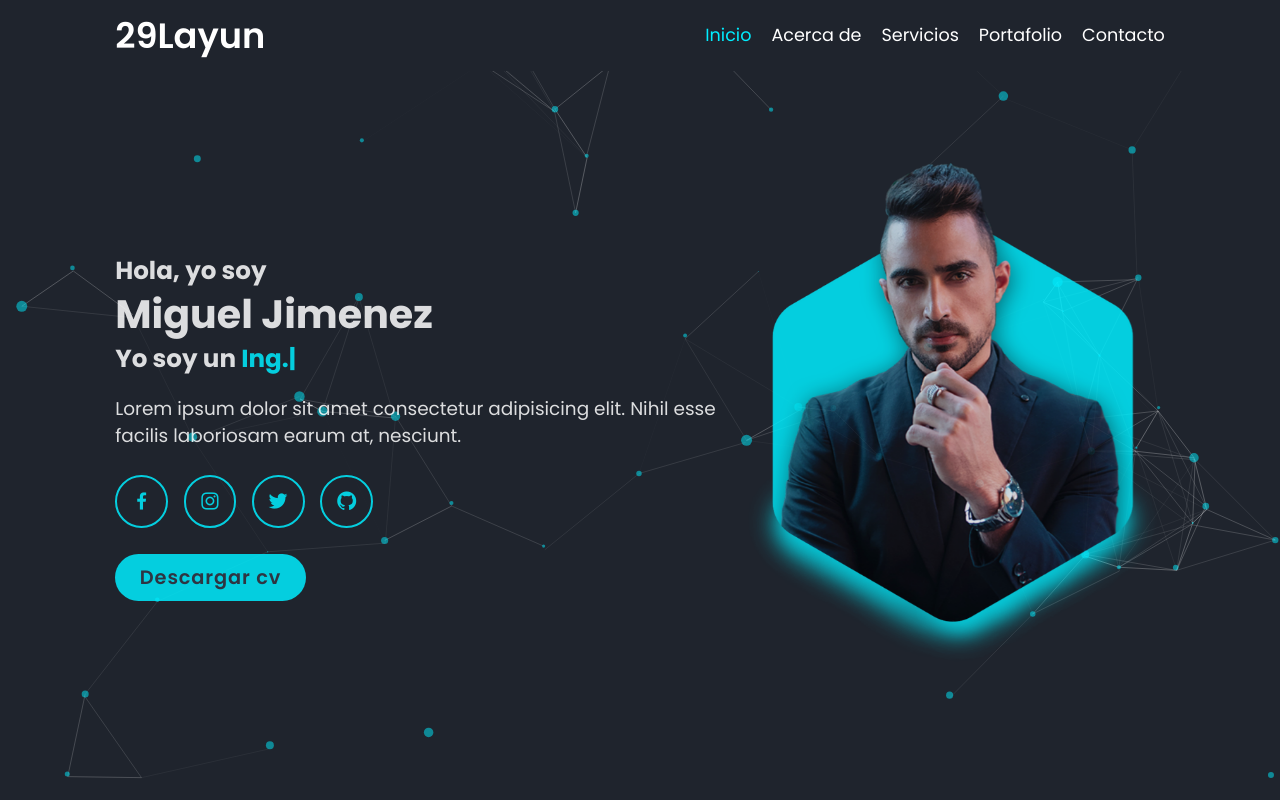
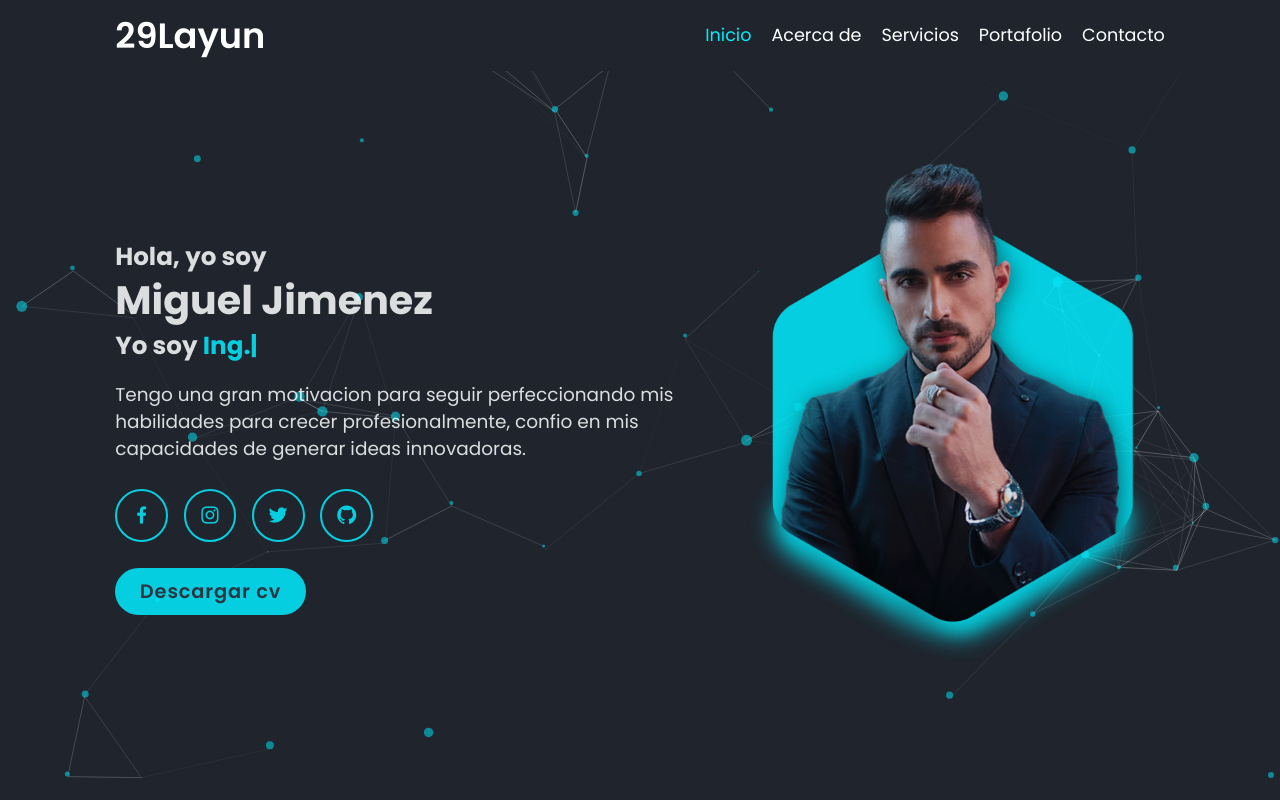
Before and after one commit to 29layun/Portafolioweb, a plain HTML site: page index.html in a window 1280 px wide. Shown: the top 800 px of the page. Drawn offline with nearby package versions, Linux system fonts and the light colour scheme.

Commit message:
Actualizando informacion de apartado home del archivo index

```diff
--- a/index.html
+++ b/index.html
@@ -42,9 +42,10 @@
         <div class="home-content">
             <h3>Hola, yo soy</h3>
             <h1>Miguel Jimenez</h1>
-            <h3>Yo soy un <span class="multiple-text"></span></h3>
-            <p>Lorem ipsum dolor sit amet consectetur adipisicing elit. Nihil esse facilis
-                laboriosam earum at, nesciunt.</p>
+            <h3>Yo soy <span class="multiple-text"></span></h3>
+            <p>Tengo una gran motivacion para seguir perfeccionando mis habilidades para crecer profesionalmente,
+                confio en mis capacidades de generar ideas innovadoras.
+            </p>
             <div class="social-media">
                 <a href="#"><i class='bx bxl-facebook'></i></a>
                 <a href="#"><i class='bx bxl-instagram'></i></a>
@@ -74,7 +75,7 @@
     </section>
     <!-- services section design -->
     <section class="servicies" id="servicies">
-        <h2 class="heading">Nuestros <span>Servicios</span></h2>
+        <h2 class="heading">Mis <span>Servicios</span></h2>
 
         <div class="servicies-container">
             <div class="servicies-box">
```
